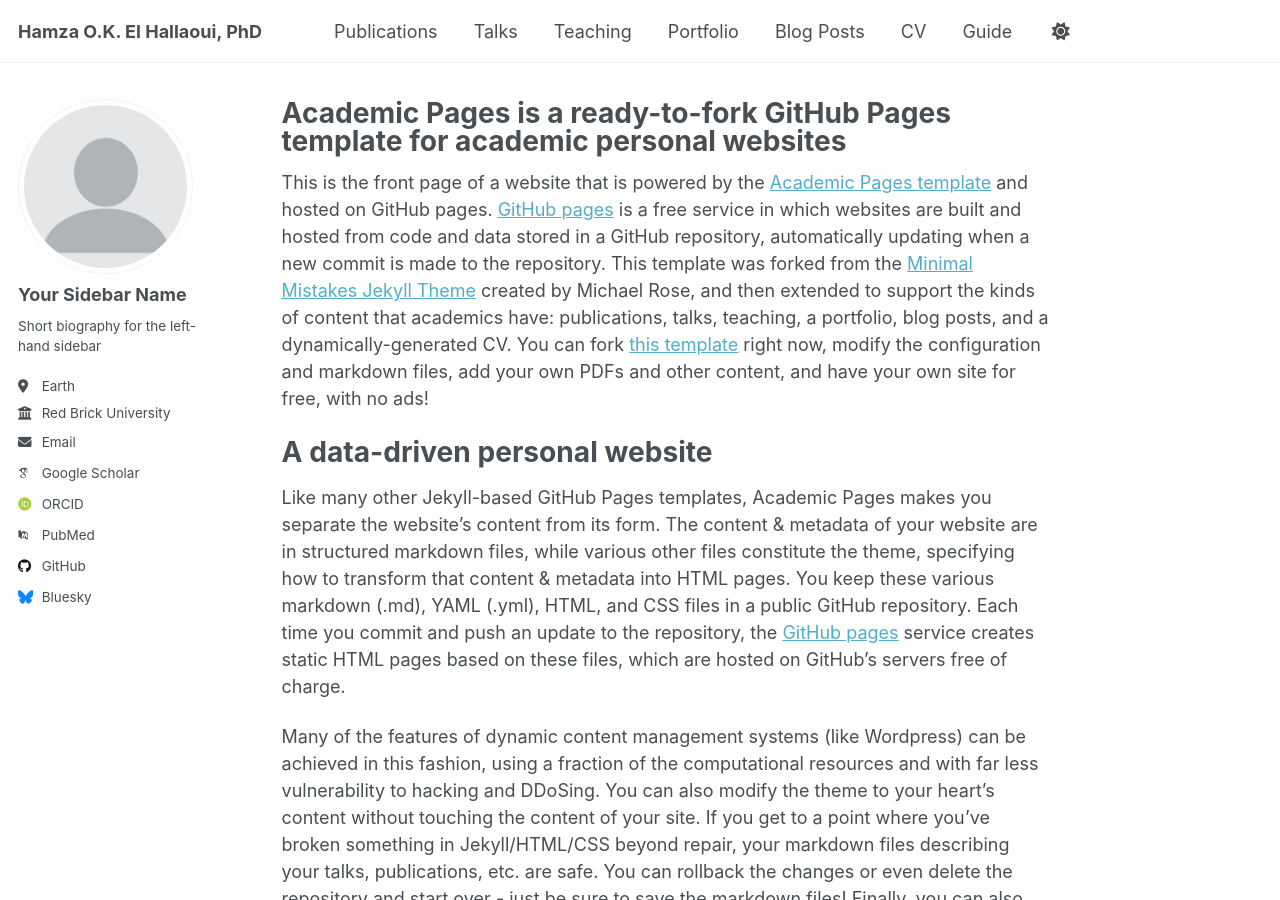
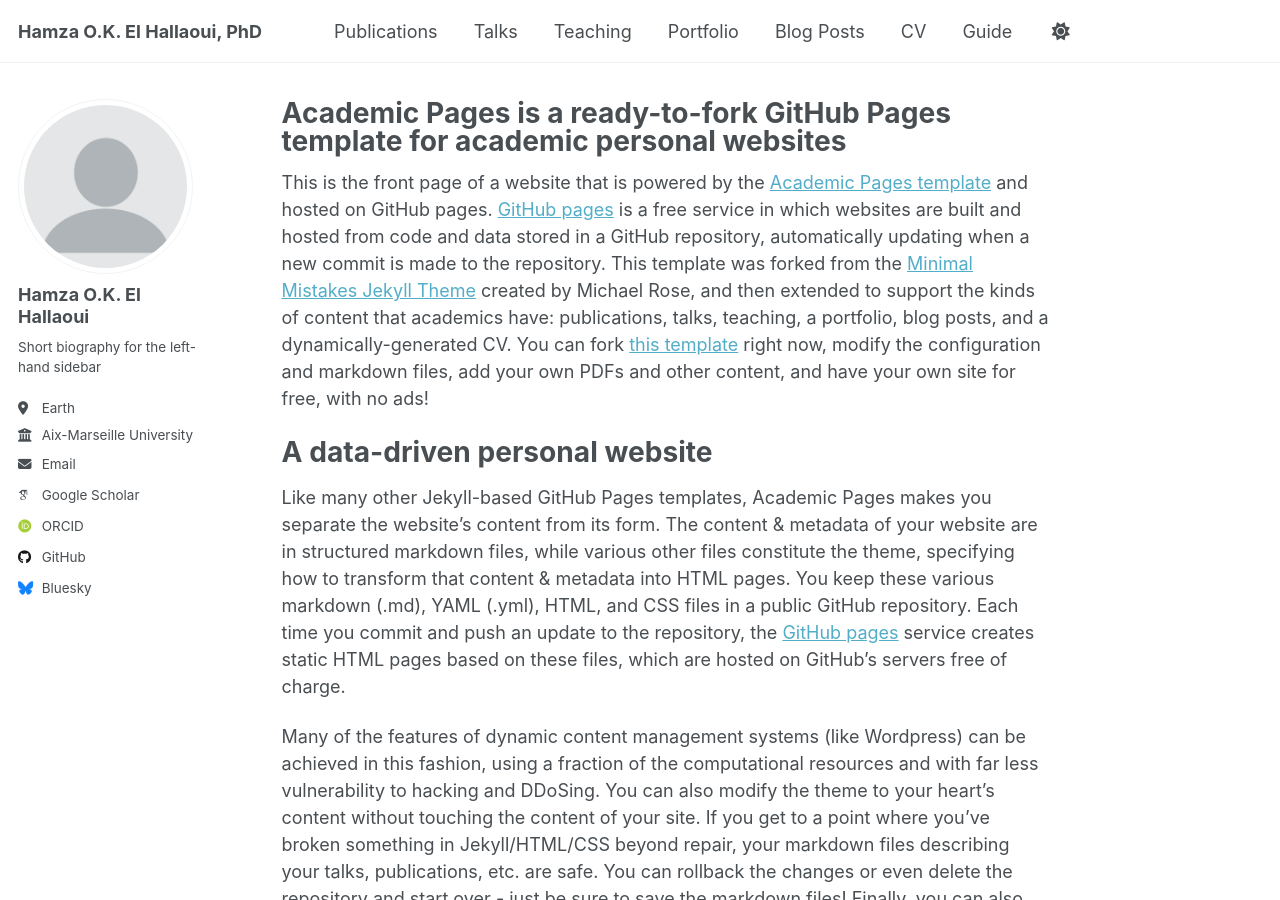
Before and after one commit to Halloway-93/halloway-93.github.io, a Jekyll site: the page built from _pages/about.md, in a window 1280 px wide and 900 px high. Built offline with Jekyll 4.4.1, drawn with Linux system fonts in a browser that asks for light colours; some web fonts are replaced.

Commit message:
added modif in config gfile

```diff
--- a/_config.yml
+++ b/_config.yml
@@ -23,22 +23,22 @@ repository               : "academicpages/academicpages.github.io"
 author:
   # Biographic information
   avatar           : "profile.png"
-  name             : "Your Sidebar Name"
+  name             : "Hamza O.K. El Hallaoui"
   pronouns         : # example: "she/her"
   bio              : "Short biography for the left-hand sidebar"
   location         : "Earth"
-  employer         : "Red Brick University"
+  employer         : "Aix-Marseille University"
   uri              : # URL
-  email            : "none@example.org"
+  email            : "hamza.oueld@proton.me"
 
   # Academic websites
   academia         : # URL
   arxiv            : # URL - Update with the correct link to your profile
-  googlescholar    : "https://scholar.google.com/citations?user=PS_CX0AAAAAJ"
+  googlescholar    : "https://scholar.google.fr/citations?user=QsdvbrIAAAAJ&hl=en"
   impactstory      : # URL
-  orcid            : "http://orcid.org/yourorcidurl"
+  orcid            : "https://openreview.net/profile?id=~Hamza_O.K._El_Hallaoui1"
   semantic         : # URL
-  pubmed           : "https://www.ncbi.nlm.nih.gov/pubmed/?term=john+snow"
+  pubmed           : # URL
   researchgate     : # URL
   scopus           : # URL
 
```
